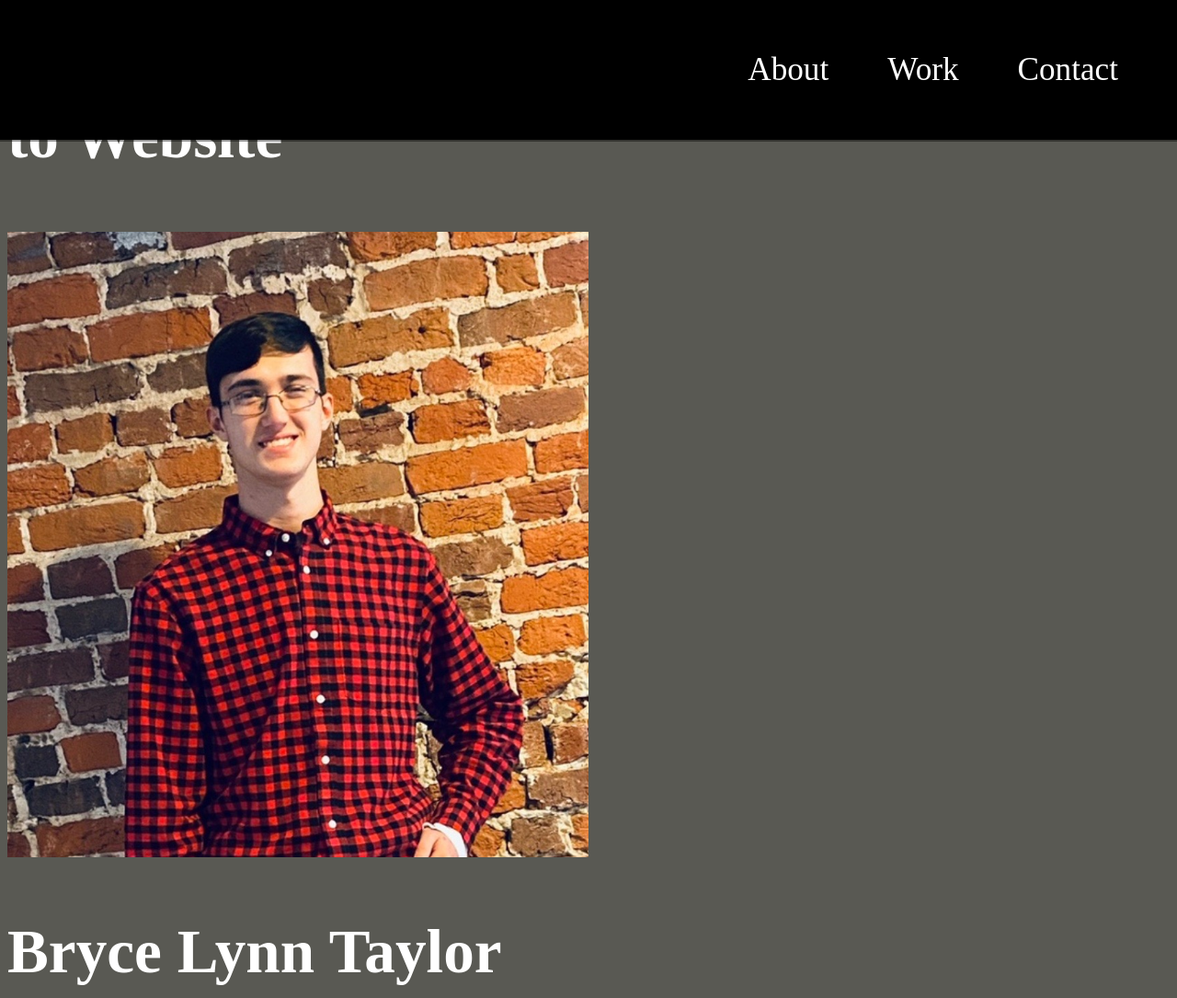
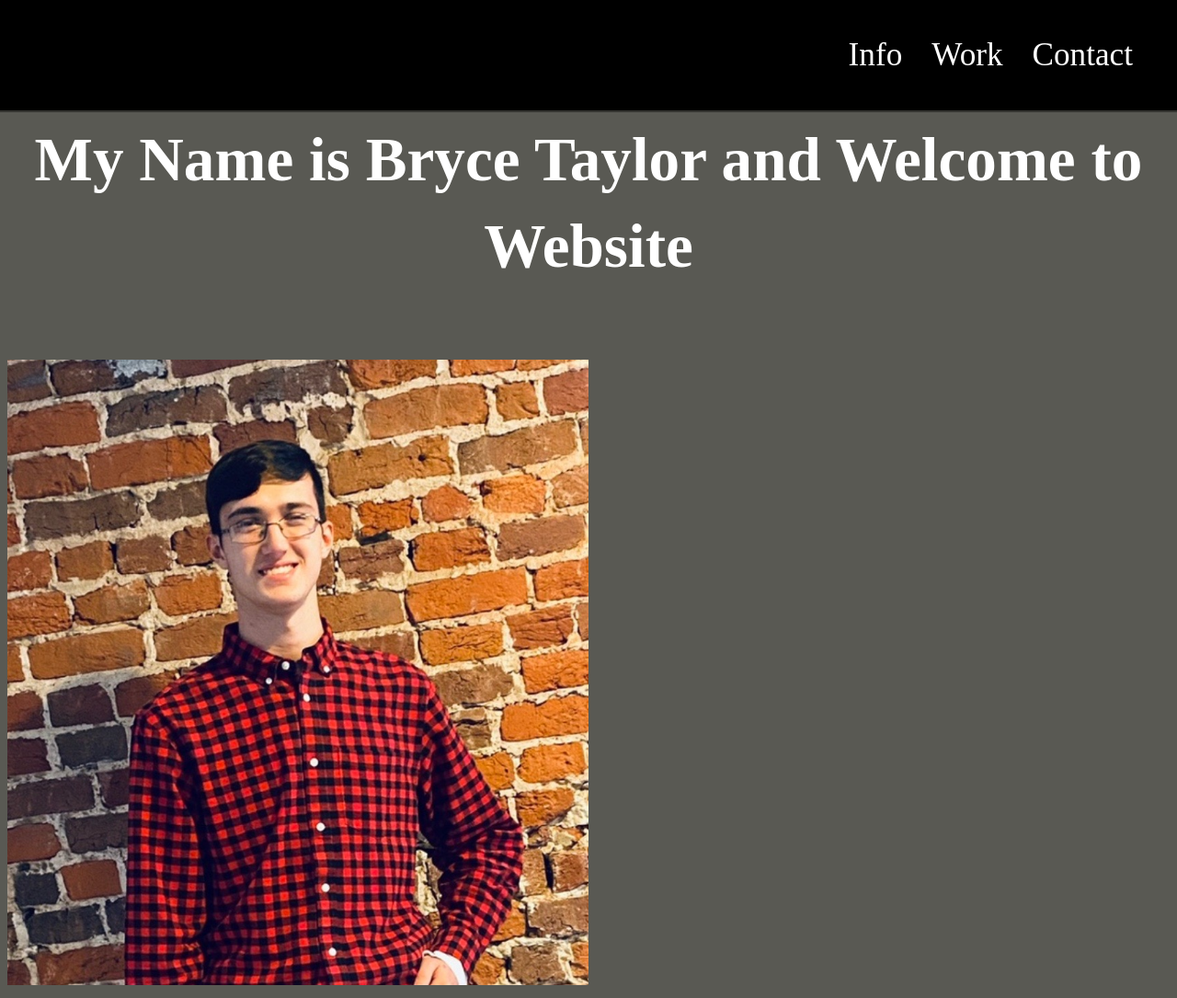
Before and after one commit to Bryce-Taylor/Bryce-Taylor.github.io, a plain HTML site: page index.html in a window 1280 px wide. Shown: the top 1085 px of the page at 92% size. Drawn offline with Linux system fonts and the light colour scheme.

Commit message:
Rearrange some HTML and Progress on CSS

```diff
--- a/index.css
+++ b/index.css
@@ -63,9 +63,16 @@ img {
   .nav-list a {
     display: block;
     font-size: 2.2rem;
-    padding: 2rem;
+    padding: 1rem;
   }
 
   .nav-list a:hover {
     background: var(--main-blue);
   }
+
+ #welcome-title{
+     padding-top: 3.2rem;
+     display: flex;
+     text-align: center;
+     margin: 20px;
+ }
--- a/index.html
+++ b/index.html
@@ -7,7 +7,7 @@
     <nav id="navbar" class="nav">
         <ul class="nav-list">
         <li>
-            <a href="#welcome-section">About</a>
+            <a href="#info">Info</a>
         </li>
         <li>
             <a href="#projects">Work</a>
@@ -19,8 +19,8 @@
     </nav>
     <!-- END NAV BAR -->
     <!-- START WELCOME TITLE-->
-    <div>
-        <h2>My Name is Bryce Taylor and WELCOME to Website</h2>
+    <div id="welcome-title">
+        <h2>My Name is Bryce Taylor and Welcome to Website</h2>
     </div>
     <!-- END WELCOME TITLE-->
     <!-- START INFO SECTION-->
@@ -30,11 +30,12 @@
         alt="profile-pic"
         >
         <h2>Bryce Lynn Taylor</h2>
-        <h3><u>Contact</u>:</h3>
+
+        <h3><u>Experienced</u>:</h3>
         <ul>
-            <li><a>GitHub</a></li>
-            <li><a>Linkin</a></li>
-            <li><a ></a></li>
+            <li>Python</li>
+            <li>HTML/CSS</li>
+            <li></li>
         </ul>
         <h3><u>Portfilo</u>:</h3>
         <p>
@@ -46,12 +47,6 @@
             together. This rolls over into Base Camp where we work as a team to complete our
             projects.
         </p>
-        <h3><u>Experienced</u>:</h3>
-        <ul>
-            <li>Python</li>
-            <li>HTML/CSS</li>
-            <li></li>
-        </ul>
     </div>
     <!-- END INFO SECTION-->
     <!-- START MY WORK SECTION-->
@@ -93,4 +88,10 @@
         </a>
     </section>
     <!-- END MY WORK SECTION-->
+    <h3><u>Contact</u>:</h3>
+        <ul>
+            <li><a>GitHub</a></li>
+            <li><a>Linkin</a></li>
+            <li><a ></a></li>
+        </ul>
 </body>
```
